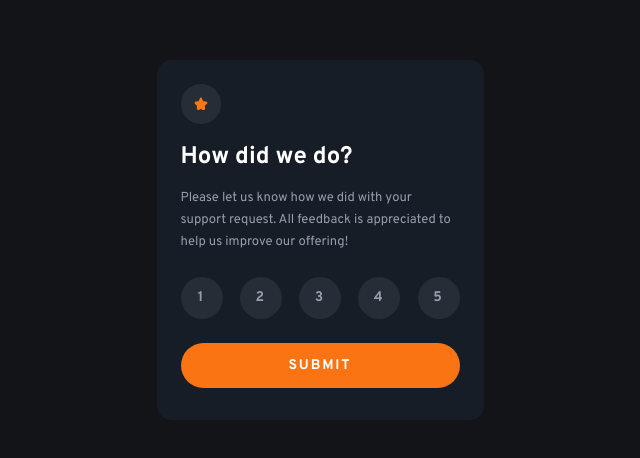
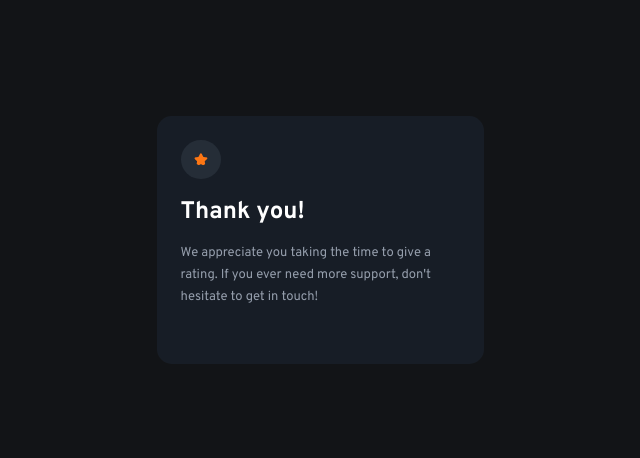
Before and after one commit to norman02/fm-interactive-rating, a React (Create React App) app: page /thanks in a window 1280 px wide. Shown: the part 160-618 px from the top of the page, without its empty margins (320-960 px from the left). Built offline with nearby package versions, Linux system fonts and the light colour scheme.

Commit message:
add routes

```diff
--- a/package.json
+++ b/package.json
@@ -8,6 +8,7 @@
     "@testing-library/user-event": "^13.5.0",
     "react": "^18.1.0",
     "react-dom": "^18.1.0",
+    "react-router-dom": "^6.3.0",
     "react-scripts": "5.0.1",
     "web-vitals": "^2.1.4"
   },
--- a/src/App.js
+++ b/src/App.js
@@ -1,12 +1,35 @@
 import React from "react";
-import Rating from "./Rating/Rating";
+import Rating from "./Routs/Rating";
+import { BrowserRouter, Route, Routes } from "react-router-dom";
+import Thanks from "./Routs/Thanks";
 const App = () => {
   return (
-    <div className="app-container">
-      <div className="component-container">
-        <Rating />
-      </div>
-    </div>
+    <BrowserRouter>
+      <Routes>
+        <Route
+          index
+          element={
+            <div className="app-container">
+              <div className="component-container">
+                <Rating />
+              </div>
+            </div>
+          }
+        />
+        <Route
+          path="/thanks"
+          element={
+            <div className="app-container">
+              <div className="component-container">
+                <Thanks />
+              </div>
+            </div>
+          }
+        />
+        <Route path="*" element={<h1>Error 401 page not found</h1>} />
+      </Routes>
+    </BrowserRouter>
+
   );
 };
 
--- /dev/null
+++ b/src/Routs/Thanks.jsx
@@ -0,0 +1,18 @@
+import star from "../icon-star.svg";
+const Thanks = () => {
+  return (
+    <div>
+      <div className="component-text">
+        <img className="star" src={star} alt="" />
+        <h1>Thank you!</h1>
+        <p>
+          We appreciate you taking the time to give a rating. If you ever need
+          more support, don't hesitate to get in touch!
+        </p>
+      </div>
+
+    </div>
+  );
+};
+
+export default Thanks;
```
Also changed, not shown: src/Routs/Rating.jsx (renamed from src/Rating/Rating.jsx), 1 other file (tests, documents, lock files or other folders).
